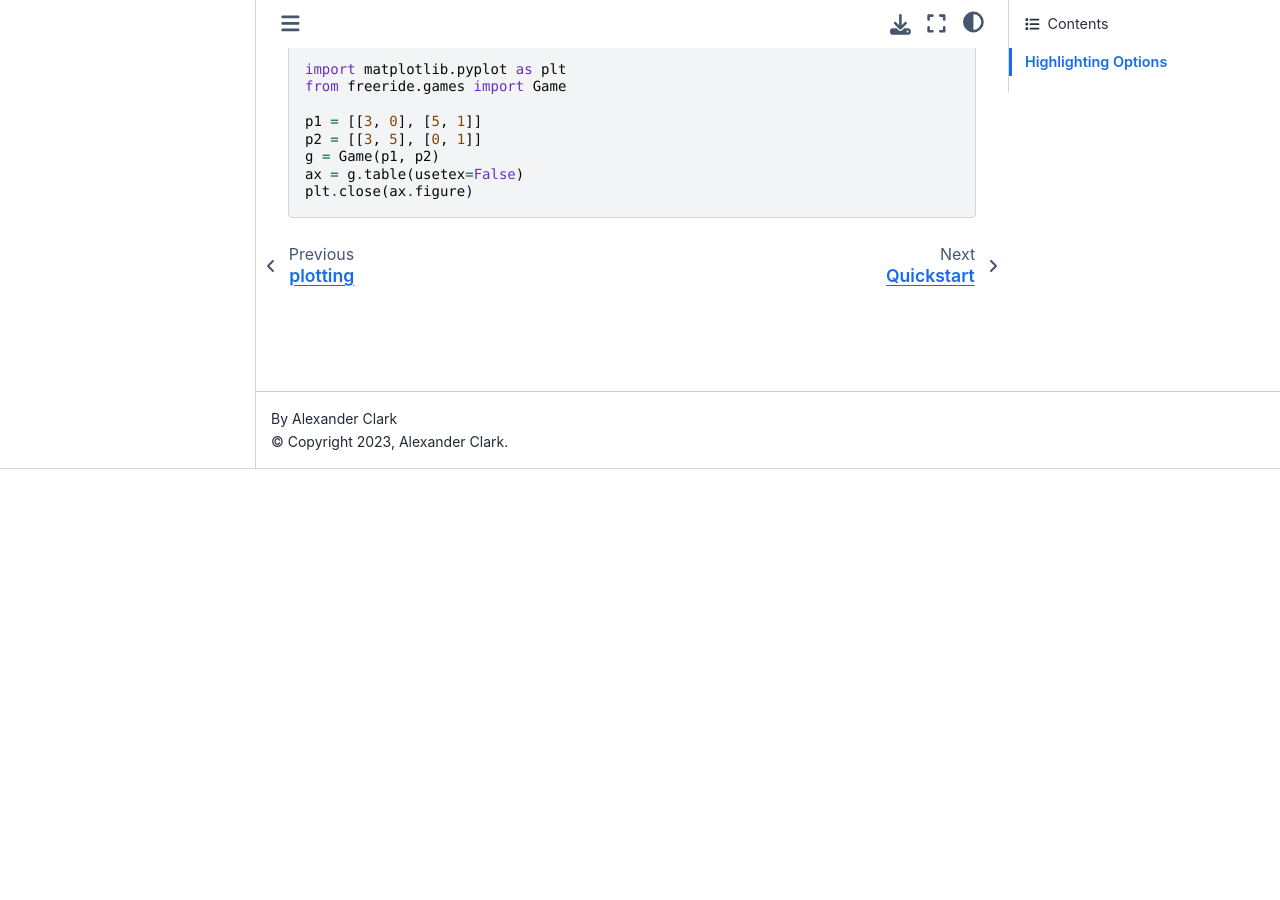
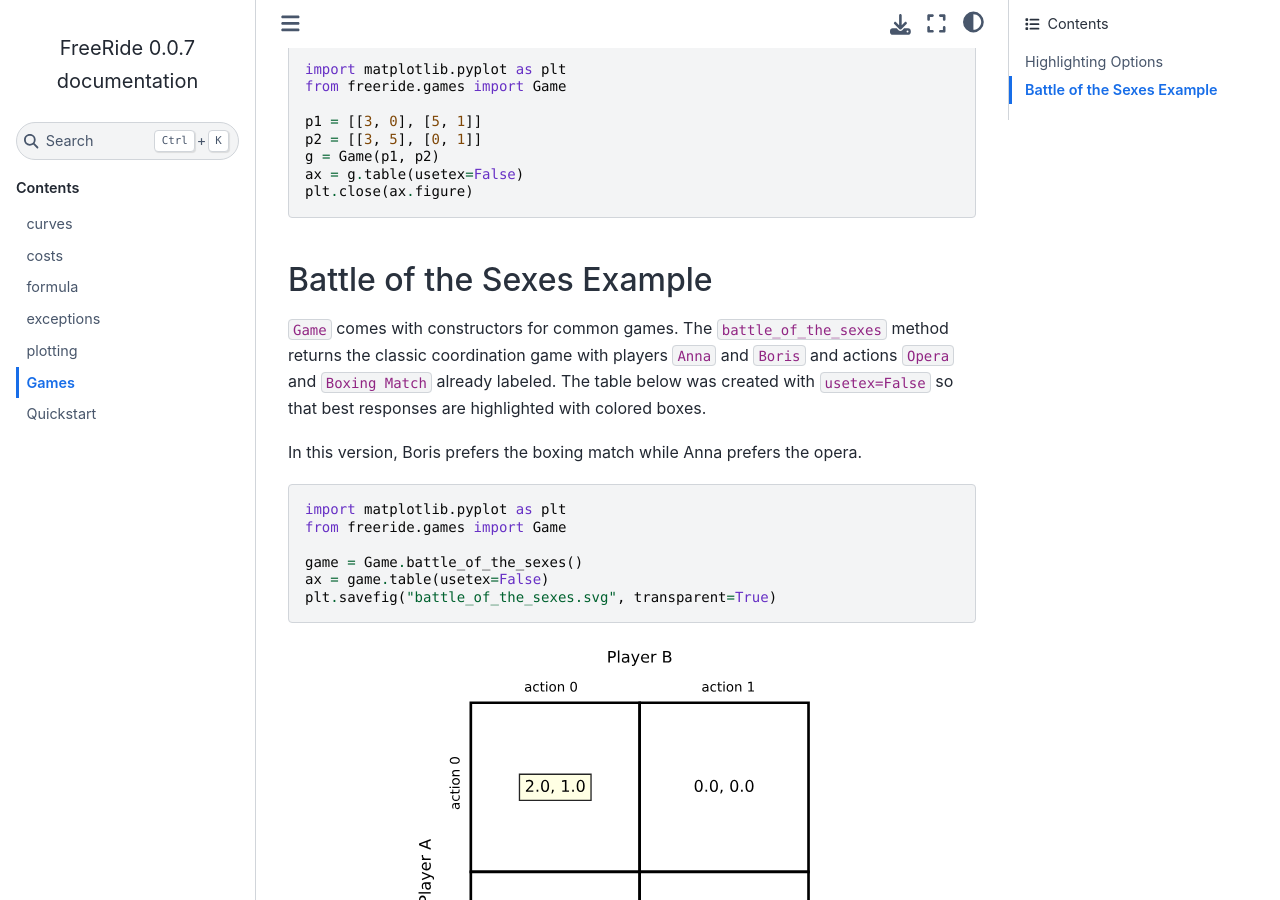
Before and after one commit to alexanderthclark/FreeRide, a Sphinx documentation site: the page built from docs/games.rst, in a window 1280 px wide and 900 px high, scrolled down 431 px. Built offline with Sphinx 7.4.7 and the Sphinx Book theme 1.1.4, drawn with Linux system fonts in a browser that asks for light colours; before the commit the page ends 900 px from its top, so only the background shows below that.

Commit message:
Add default names to battle_of_the_sexes

```diff
--- a/docs/games.rst
+++ b/docs/games.rst
@@ -24,3 +24,27 @@
     g = Game(p1, p2)
     ax = g.table(usetex=False)
     plt.close(ax.figure)
+
+Battle of the Sexes Example
+---------------------------
+
+``Game`` comes with constructors for common games.  The ``battle_of_the_sexes``
+method returns the classic coordination game with players ``Anna`` and ``Boris``
+and actions ``Opera`` and ``Boxing Match`` already labeled.  The table below was
+created with ``usetex=False`` so that best responses are highlighted with
+colored boxes.
+
+In this version, Boris prefers the boxing match while Anna prefers the opera.
+
+.. code-block:: python
+
+    import matplotlib.pyplot as plt
+    from freeride.games import Game
+
+    game = Game.battle_of_the_sexes()
+    ax = game.table(usetex=False)
+    plt.savefig("battle_of_the_sexes.svg", transparent=True)
+
+.. image:: battle_of_the_sexes.svg
+   :align: center
+   :alt: Battle of the Sexes payoff table
```
Also changed, not shown: docs/battle_of_the_sexes.svg (added), 2 other files.
